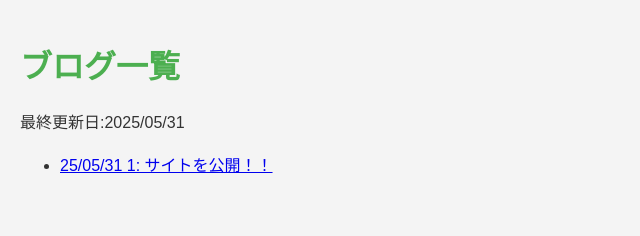
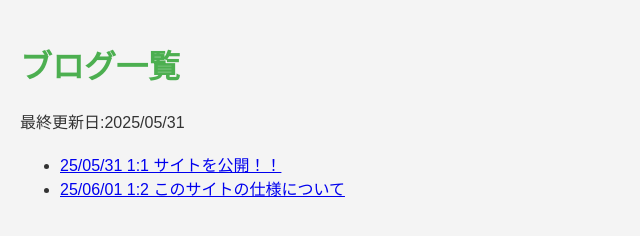
Before and after one commit to Rino-program/WtMWs, a plain HTML site: page html/blog_list.html in a window 1280 px wide. Shown: the whole page, without its empty margins (0-640 px from the left). Drawn offline with Linux system fonts and the light colour scheme.

Commit message:
datファイル

```diff
--- a/html/blog_list.html
+++ b/html/blog_list.html
@@ -16,7 +16,8 @@
             // 投稿データをPythonの辞書型風にオブジェクト配列で管理
             // 数字は2025年1月1日からの経過日数です。
             const posts = [
-                { num: 151, title: "25/05/31 1: サイトを公開！！" },
+                { num: 151, title: "25/05/31 1:1 サイトを公開！！" },
+                { num: 152, title: "25/06/01 1:2 このサイトの仕様について" },
                 // ここに { num: 152, title: "投稿2: ..." } のように追加
             ];
             const ul = document.getElementById('post-list');
```
Also changed, not shown: 1 other file.
